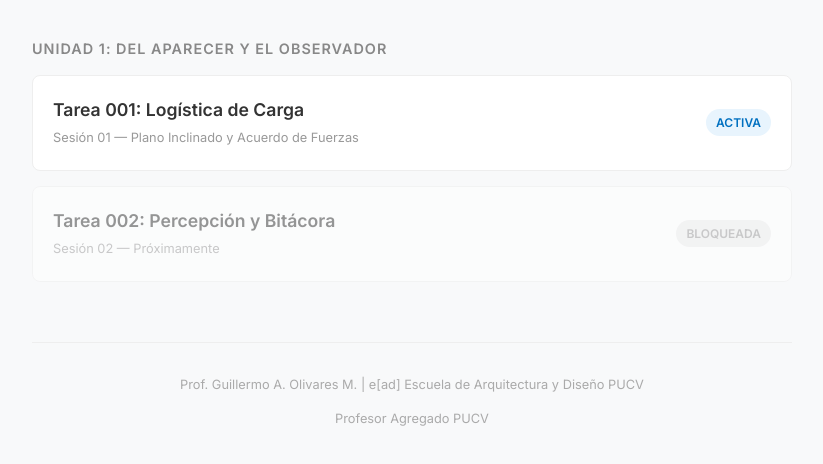
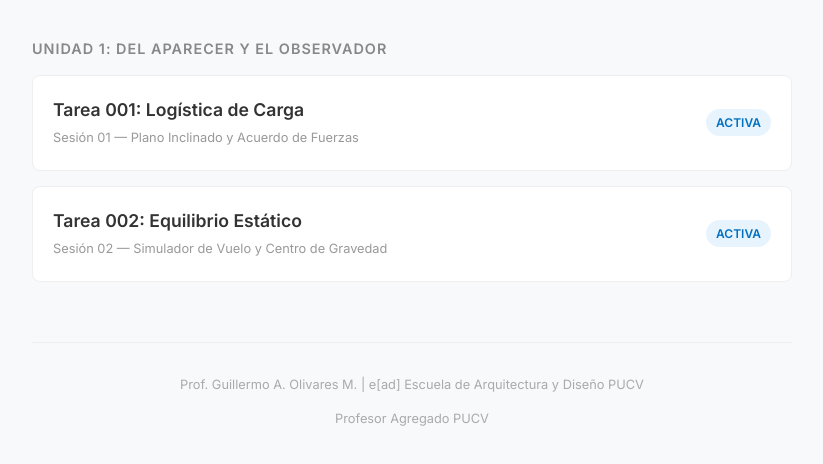
Before and after one commit to gaolivaresm/PUCV_EST2026_U1, a plain HTML site: page index.html in a window 1280 px wide. Shown: the part 134-598 px from the top of the page, without its empty margins (228-1051 px from the left). Drawn offline with Linux system fonts and the light colour scheme.

Commit message:
Update index.html

```diff
--- a/index.html
+++ b/index.html
@@ -85,13 +85,13 @@
                     <div class="status">ACTIVA</div>
                 </a>
 
-                <div class="activity-card" style="opacity: 0.5; cursor: not-allowed;">
+                <a href="https://vueloest.netlify.app/" target="_blank" class="activity-card">
                     <div class="info">
-                        <h3>Tarea 002: Percepción y Bitácora</h3>
-                        <span>Sesión 02 — Próximamente</span>
+                        <h3>Tarea 002: Equilibrio Estático</h3>
+                        <span>Sesión 02 — Simulador de Vuelo y Centro de Gravedad</span>
                     </div>
-                    <div class="status" style="background: #eee; color: #999;">BLOQUEADA</div>
-                </div>
+                    <div class="status">ACTIVA</div>
+                </a>
 
             </div>
         </section>
```
